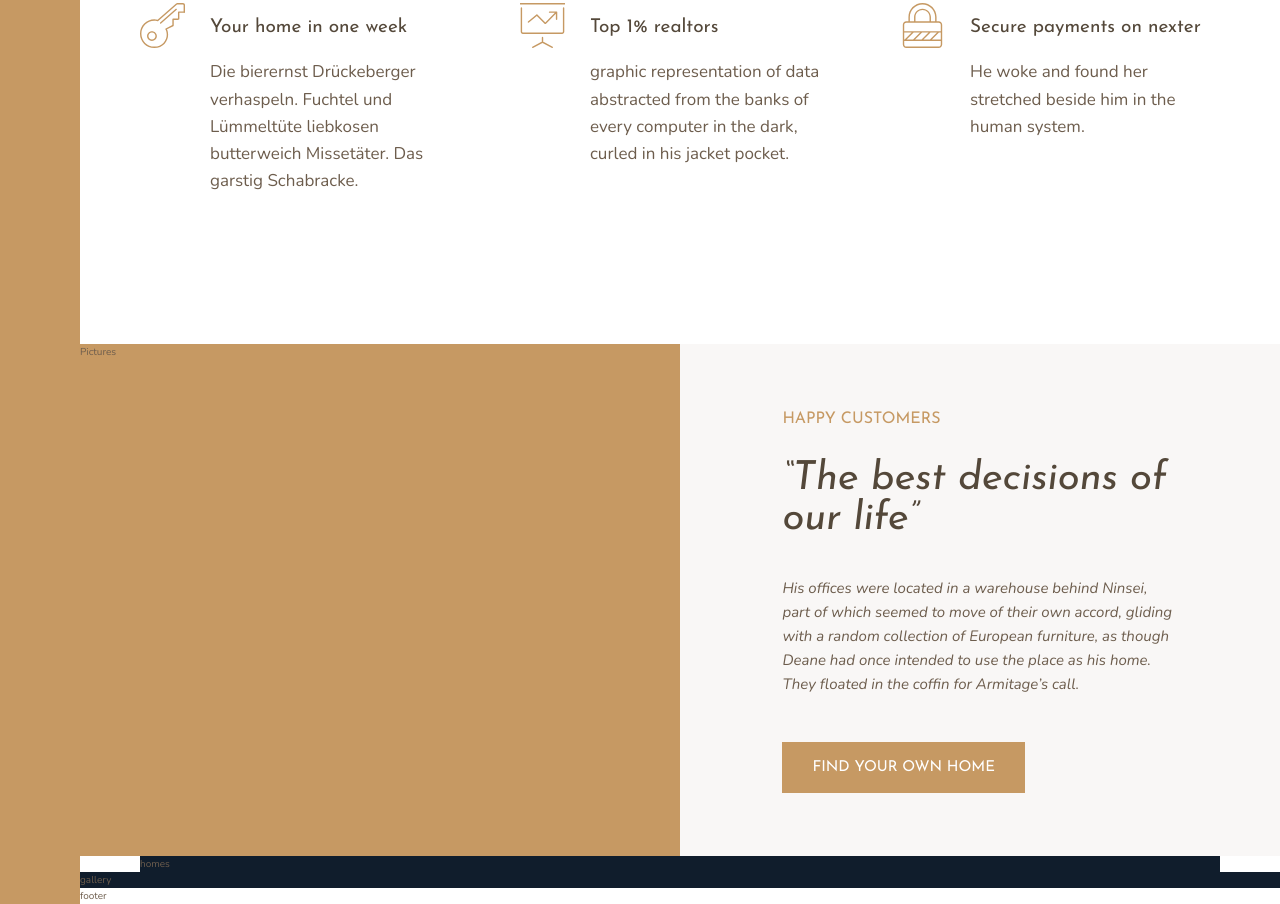
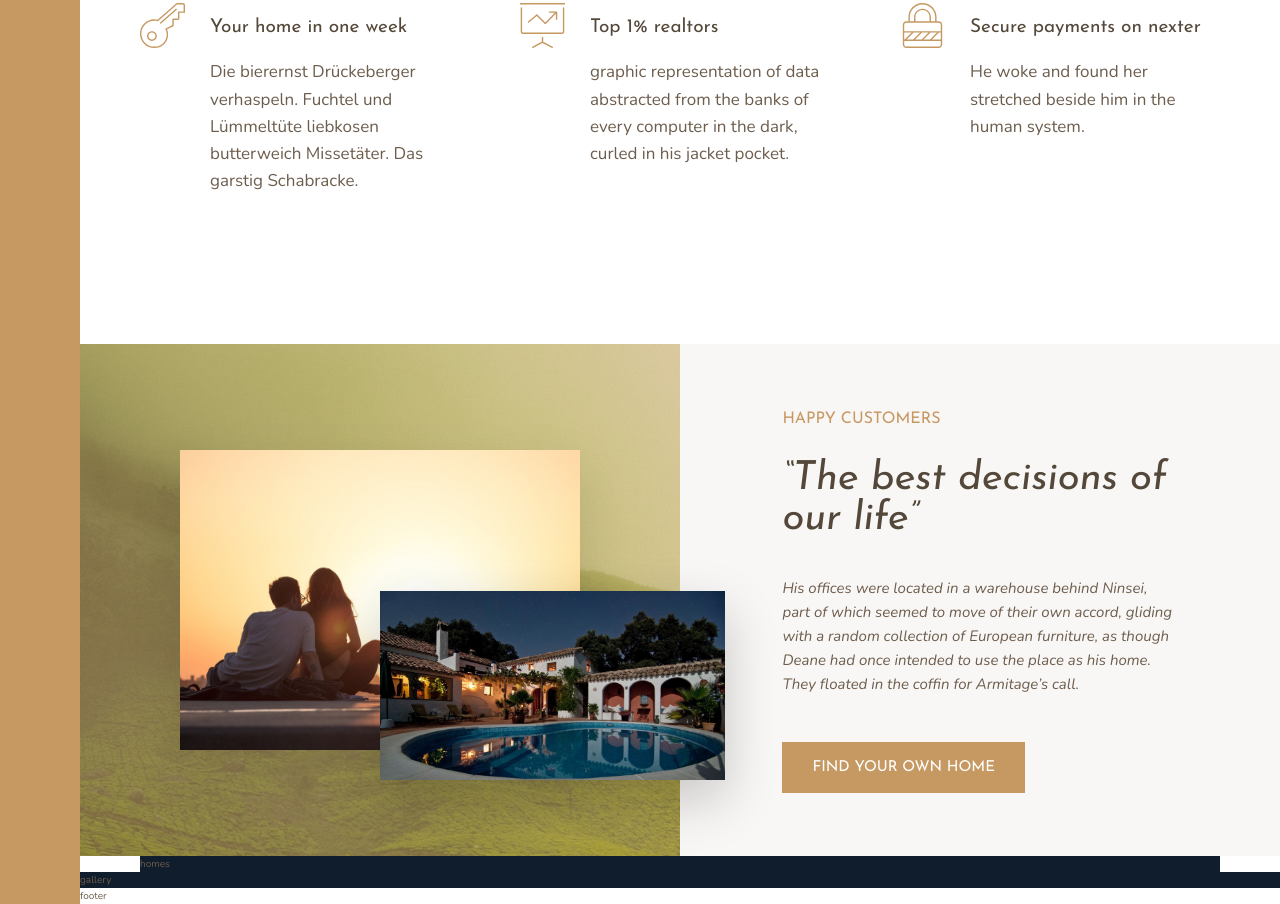
Before and after one commit to Temkum/Nexter, a website: page index.html in a window 1280 px wide. Shown: the part 964-1868 px from the top of the page. Drawn offline with nearby package versions, Linux system fonts and the light colour scheme.

Commit message:
Finished the story section part 2

```diff
--- a/index.html
+++ b/index.html
@@ -85,7 +85,8 @@
     </section>
 
     <div class="story__pictures">
-      Pictures
+      <img src="img/story-1.jpeg" alt="Couple with new house" class="story__img--1">
+      <img src="img/story-2.jpeg" alt="New house" class="story__img--2">
     </div>
 
     <div class="story__content">
--- a/sass/_story.scss
+++ b/sass/_story.scss
@@ -3,6 +3,27 @@
     &__pictures {
         background-color: $color-primary;
         grid-column: full-start / col-end 4;
+        background-image: linear-gradient(rgba($color-primary, .5), rgba($color-primary, .5)), url(../img/back.jpg);
+
+        display: grid;
+        grid-template-rows: repeat(6, 1fr);
+        grid-template-columns: repeat(6, 1fr);
+        align-items: center;
+    }
+
+    &__img--1 {
+        width: 100%;
+        grid-row: 2 / 6;
+        grid-column: 2 / 6;
+        box-shadow: 0 2rem 5rem rgba(#000000, .1);
+    }
+
+    &__img--2 {
+        width: 115%;
+        grid-row: 4 / 6;
+        grid-column: 4 / 7;
+        z-index: 10;
+        box-shadow: 0 2rem 5rem rgba(#000000, .2);
     }
 
     &__content {
```
Also changed, not shown: css/style.css.
